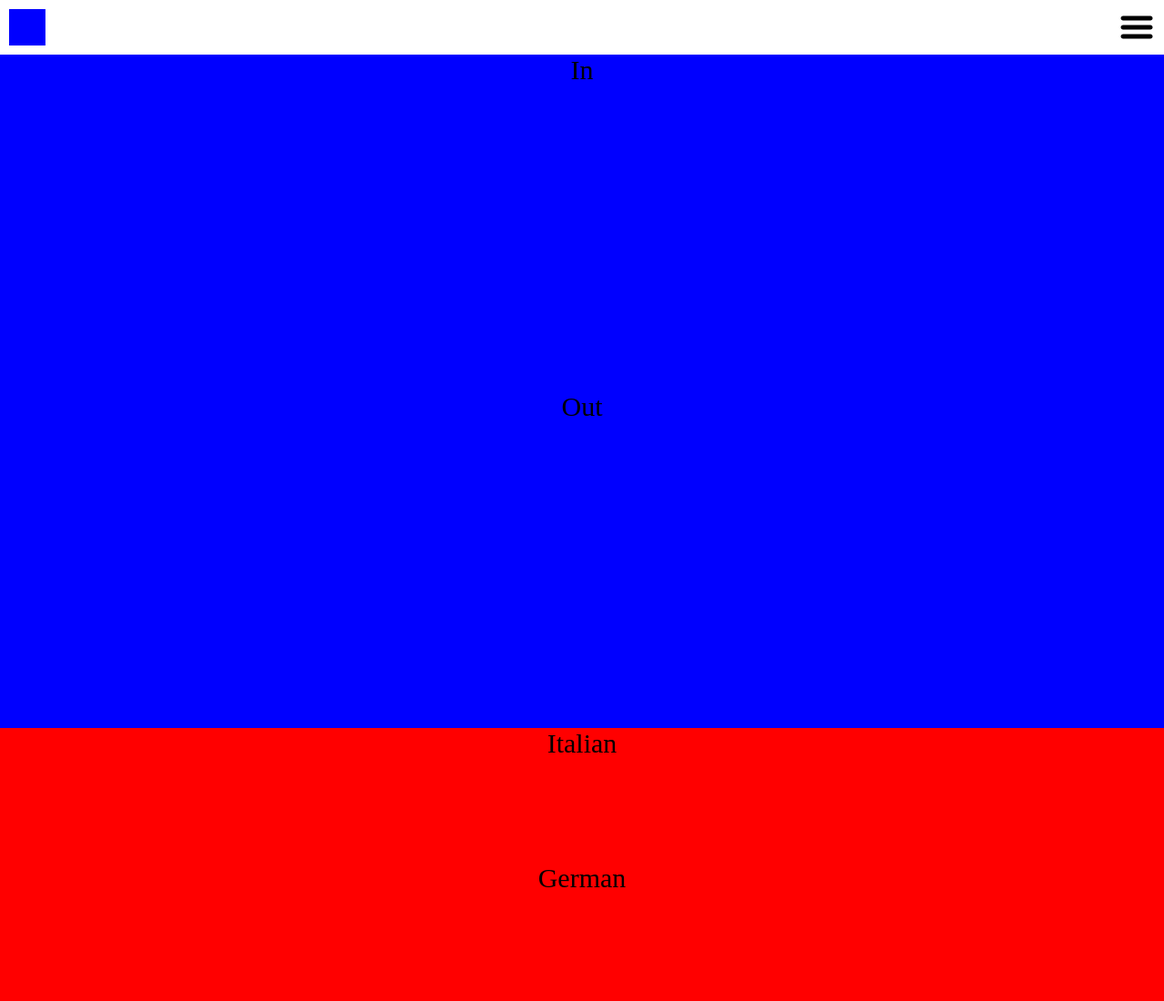
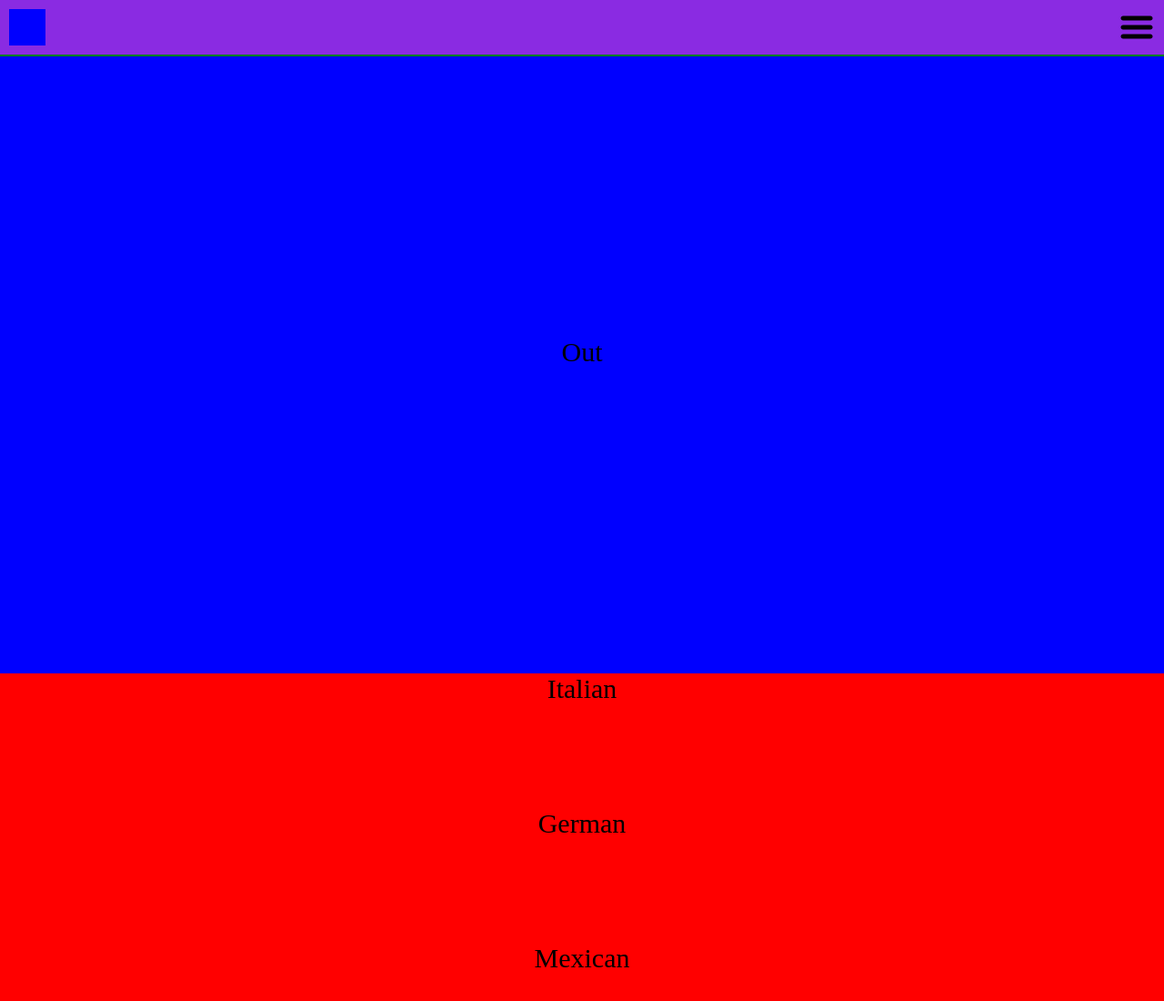
Before and after one commit to LucaMilanese90/foodLoops, a plain HTML site: page index.html in a window 1280 px wide. Shown: the top 1100 px of the page at 91% size. Drawn offline with Linux system fonts and the light colour scheme.

```diff
--- a/navbar.css
+++ b/navbar.css
@@ -1,3 +1,10 @@
+header {
+    position: fixed;
+    width: 100%;
+    border-bottom: 2px solid green;
+    background-color: blueviolet;
+}
+
 nav {
     height: 60px;
     display: flex;
--- a/style.css
+++ b/style.css
@@ -8,10 +8,6 @@
 
 /* HEADER */
 
-header {
-    /*height: 60px;*/
-    /*Hanna: "I'll handle that in the navbar.css"*/
-}
 
 #main {
     display: flex;
```
